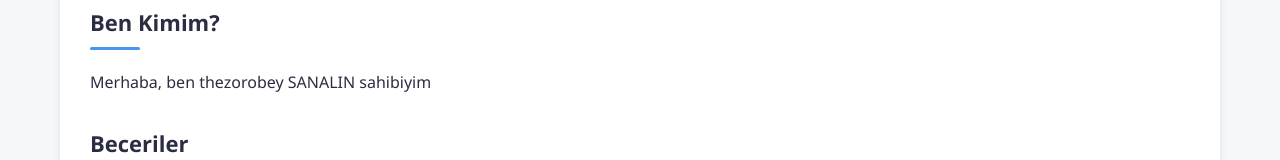
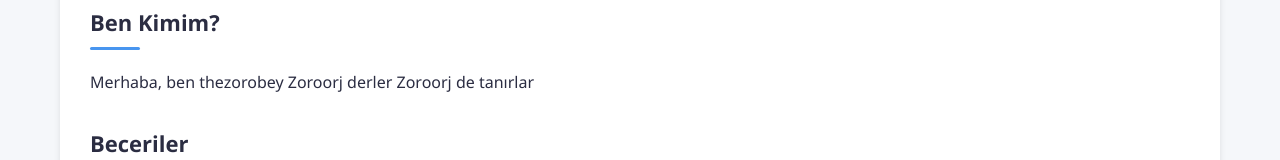
Before and after one commit to Almanist/zorobeyicinn, a plain HTML site: page index.html in a window 1280 px wide. Shown: the part 911-1071 px from the top of the page. Drawn offline with Linux system fonts and the light colour scheme.

Commit message:
Update index.html

```diff
--- a/index.html
+++ b/index.html
@@ -525,7 +525,8 @@
         <div class="tab-content active" id="about">
             <div class="about-section">
                 <h2 class="section-title">Ben Kimim?</h2>
-                <p>Merhaba, ben thezorobey SANALIN sahibiyim</p>
+                <p>Merhaba, ben thezorobey Zoroorj derler
+Zoroorj de tanırlar</p>
 
                 <h2 class="section-title" style="margin-top: 30px;">Beceriler</h2>
                 <ul style="list-style-type: none; columns: 2;">
```
